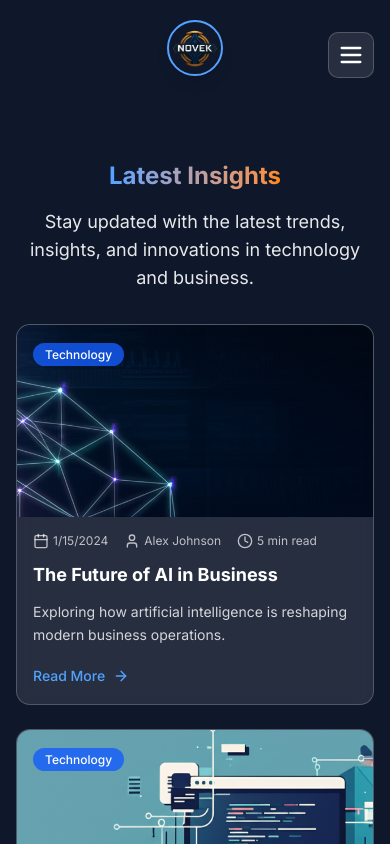
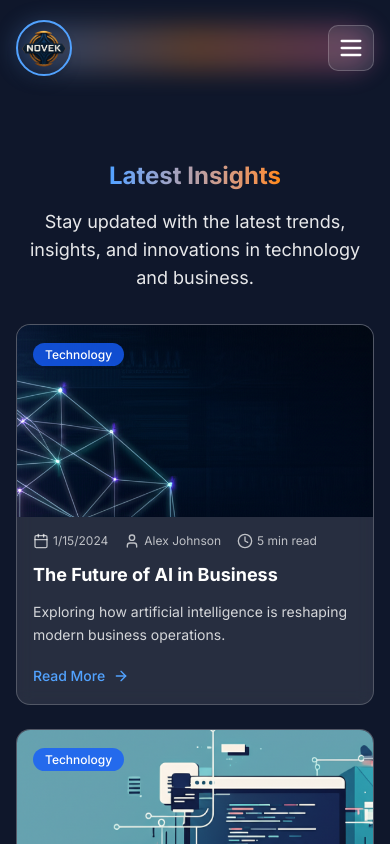
Before and after one commit to kaleab-kali/novek, a Next.js app: page /blog in a window 390 px wide. Shown: the top 844 px of the page. Built offline with nearby package versions, Linux system fonts and the light colour scheme.

Commit message:
chore(about): minor visual and header style version mobile

```diff
--- a/app/globals.css
+++ b/app/globals.css
@@ -146,7 +146,7 @@ body {
 }
 
 body {
-  background: rgb(15, 23, 42); /* slate-900 */
+  background: rgb(30, 41, 59); /* slate-800 */
   color: rgb(248, 250, 252); /* slate-50 */
   font-family: system-ui, -apple-system, sans-serif;
   line-height: 1.6;
--- a/components/layout/Header.tsx
+++ b/components/layout/Header.tsx
@@ -39,7 +39,7 @@ export default function Header() {
       <nav className="container mx-auto flex flex-col items-center justify-center">
   <div className="w-full flex flex-col items-center justify-center py-1 md:py-2">
           {/* One-line header with split menu */}
-          <div className="relative w-full flex items-center justify-center">
+          <div className="relative w-full flex items-center justify-start lg:justify-center">
             {/* Blur background for menu only, always visible. Add contrast when scrolled. */}
             <div className="absolute left-0 right-0 top-1/2 -translate-y-1/2 z-0 hidden lg:block">
               {isScrolled ? (
@@ -48,6 +48,15 @@ export default function Header() {
                 <div className="mx-auto w-3/4 h-12 rounded-full bg-slate-900/70"></div>
               )}
              <div className="mx-auto w-3/4 h-12 blur-gradient absolute top-0 left-0 right-0"></div>
+            </div>
+            {/* Mobile blur background */}
+            <div className="absolute left-0 right-0 top-1/2 -translate-y-1/2 z-0 lg:hidden">
+              {isScrolled ? (
+                <div className="mx-auto w-full h-12 rounded-full bg-slate-900/80"></div>
+              ) : (
+                <div className="mx-auto w-full h-12 rounded-full bg-slate-900/60"></div>
+              )}
+             <div className="mx-auto w-full h-12 blur-gradient absolute top-0 left-0 right-0"></div>
             </div>
             {/* Left menu */}
             <div className="hidden lg:flex flex-1 justify-end gap-6 z-10">
@@ -93,7 +102,7 @@ export default function Header() {
             </div>
           </div>
           {/* Mobile Menu Button top right */}
-          <div className="lg:hidden absolute top-4 right-4">
+          <div className="lg:hidden absolute top-1/2 -translate-y-1/2 right-4">
             <button
               className="text-white p-2 z-50 relative rounded-lg border border-white/20 bg-white/10 hover:bg-white/20"
               onClick={() => setIsMenuOpen(!isMenuOpen)}
--- a/components/sections/AboutSection.tsx
+++ b/components/sections/AboutSection.tsx
@@ -28,7 +28,7 @@ export default function AboutSection() {
   ]
 
   return (
-  <section className="py-12 relative">
+  <section className="py-12  relative">
       <div className="container mx-auto px-6">
         <div className="grid grid-cols-1 lg:grid-cols-2 gap-12 items-center">
           <motion.div initial={{ opacity: 0, x: -50 }} whileInView={{ opacity: 1, x: 0 }} viewport={{ once: true }}>
```
